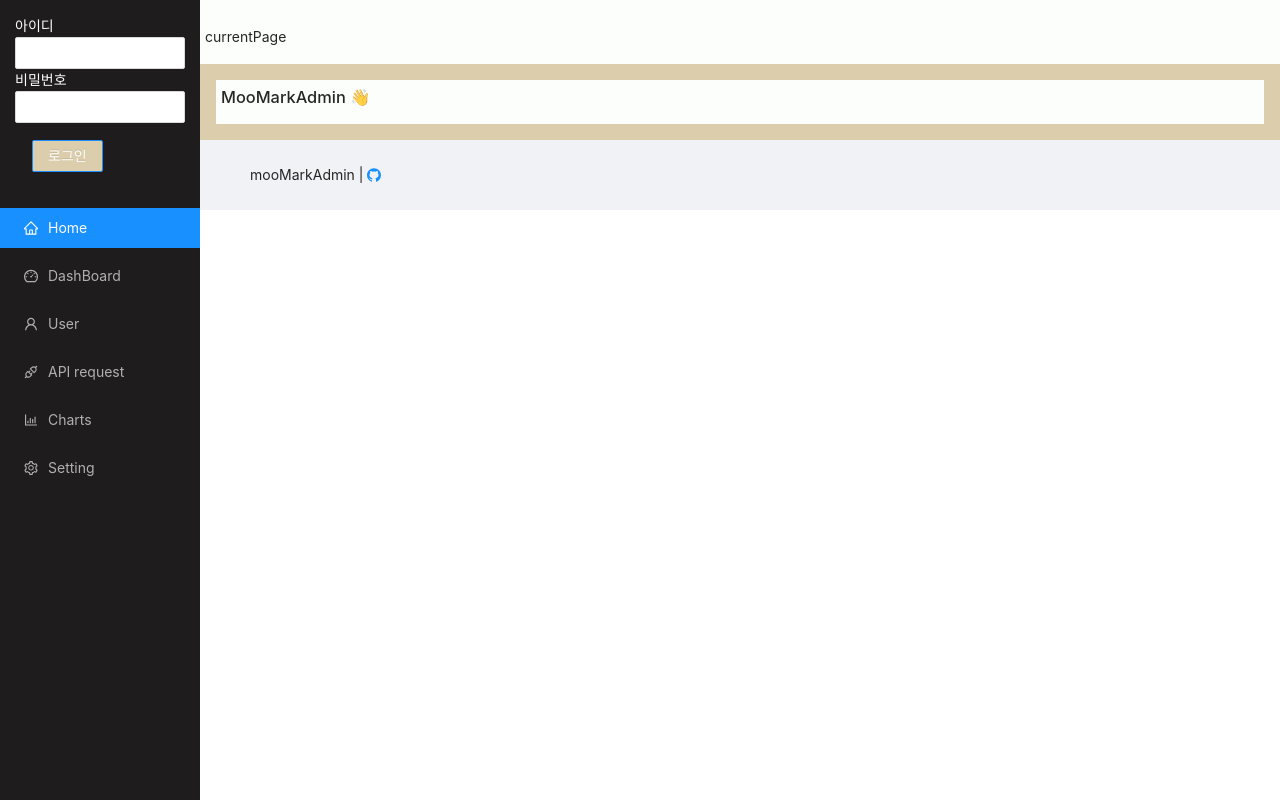
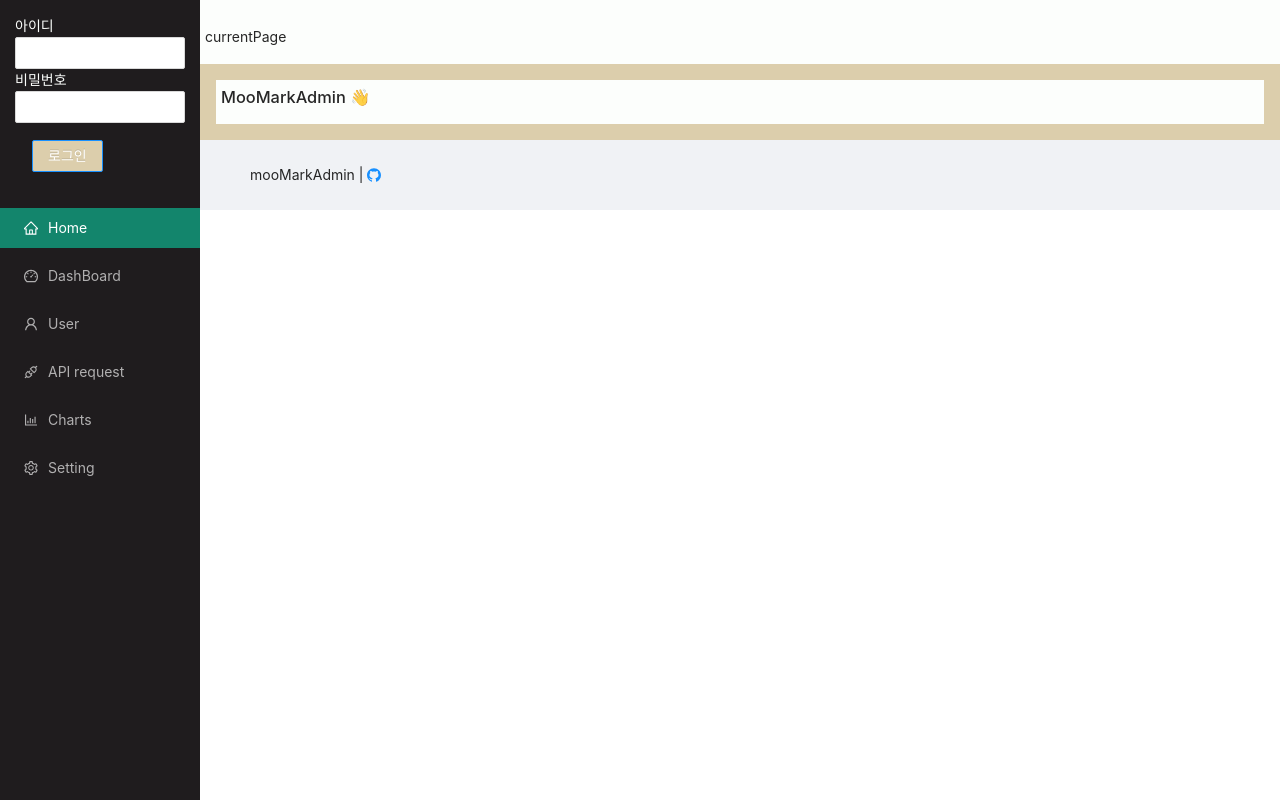
Before and after one commit to blackcowmoo/moo-mark-admin-frontend, a Next.js app: page / in a window 1280 px wide. Built offline with nearby package versions, Linux system fonts and the light colour scheme.

Commit message:
add app.scss

```diff
--- a/pages/_app.tsx
+++ b/pages/_app.tsx
@@ -2,7 +2,7 @@ import 'antd/dist/antd.css';
 import Head from 'next/head';
 import type { AppProps /* , AppContext */ } from 'next/app';
 import AppLayout from '../components/AppLayout';
-
+import './app.scss'
 const MooMarkAdmin = ({ Component, pageProps }: AppProps) => {
   return (
     <>
--- /dev/null
+++ b/pages/app.scss
@@ -0,0 +1,5 @@
+@import '../components/adminSider.module.scss';
+
+.ant-menu-dark.ant-menu-dark:not(.ant-menu-horizontal) .ant-menu-item-selected{
+  background: $selected-menu-color;
+}
```
